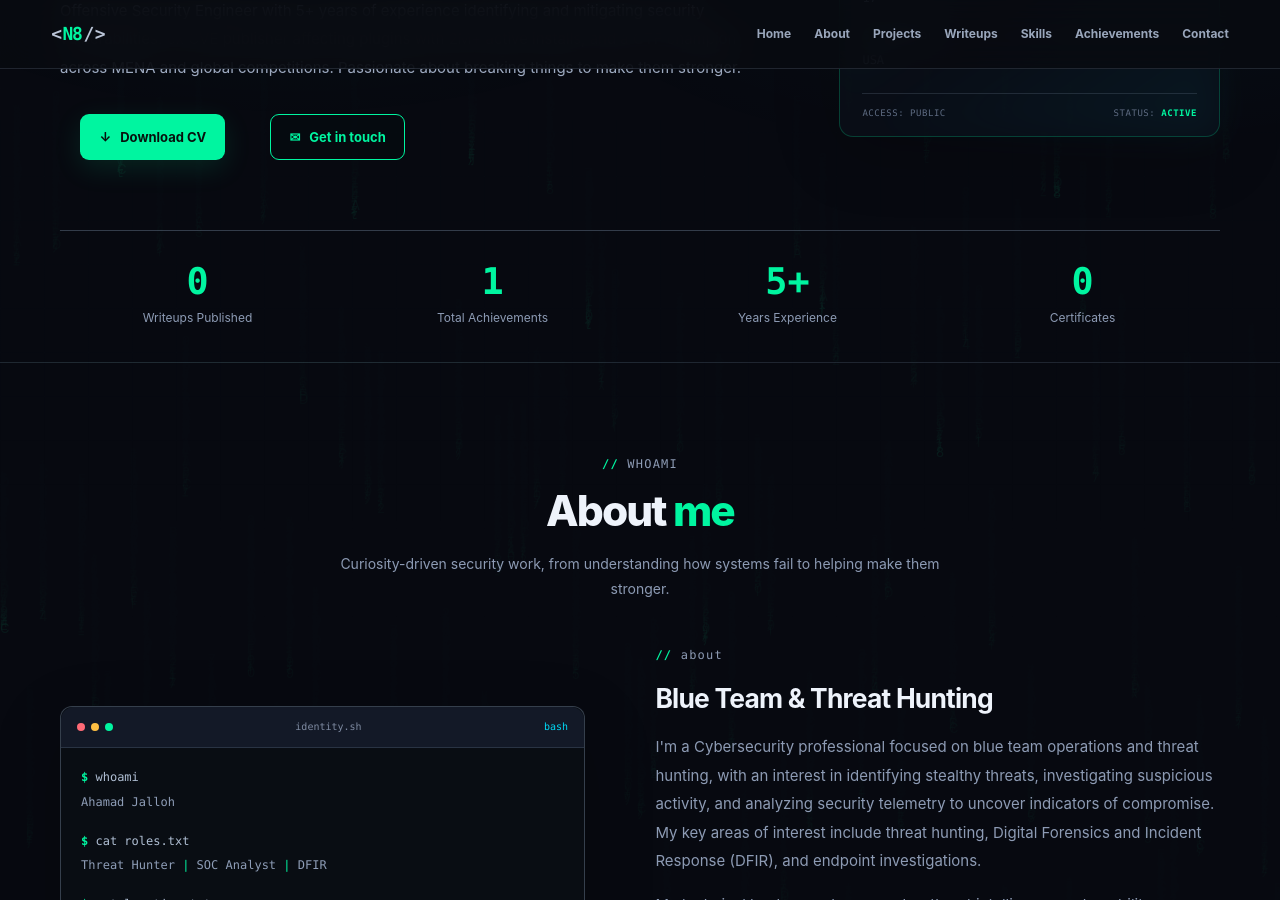
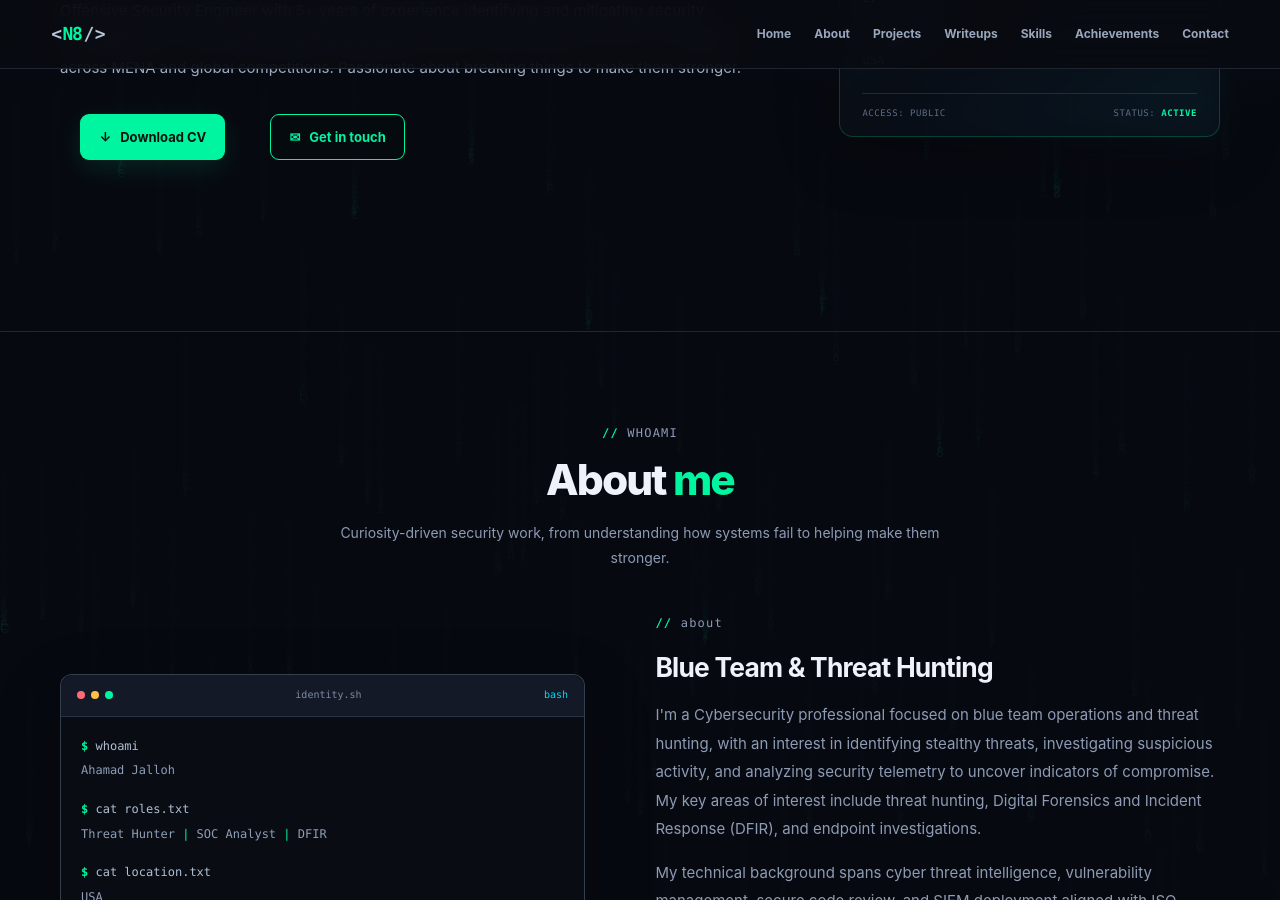
Before and after one commit to Ningen820/Ningen820.github.io, a Jekyll site: the page built from index.html, in a window 1280 px wide and 900 px high, scrolled down 357 px. Built offline with Jekyll 4.4.1, drawn with Linux system fonts in a browser that asks for light colours.

Commit message:
Update index.html

```diff
--- a/index.html
+++ b/index.html
@@ -31,12 +31,12 @@ description: Offensive security, vulnerability research, digital forensics, and
       </div>
     </div>
   </div>
-  <div class="stats-bar section-wrap" aria-label="Career highlights">
+  <!-- <div class="stats-bar section-wrap" aria-label="Career highlights">
     <div class="stat-item"><strong>{{ site.writeups.size | escape }}</strong><span>Writeups Published</span></div>
     <div class="stat-item"><strong>{{ p.achievements.size | escape }}</strong><span>Total Achievements</span></div>
     <div class="stat-item"><strong>{{ p.stats.years_experience | escape }}</strong><span>Years Experience</span></div>
     <div class="stat-item"><strong>{{ p.certifications.size | escape }}</strong><span>Certificates</span></div>
-  </div>
+  </div> -->
 </section>
 
 <section class="content-section section-wrap" id="about">
```
